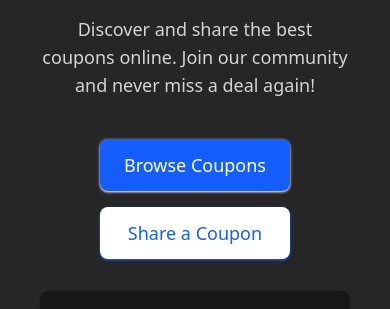
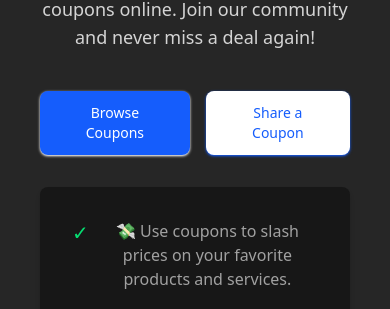
Before and after one commit to Joyal-George-KJ/CouponShare, a React (Vite) app: page / in a window 390 px wide. Shown: the part 240-549 px from the top of the page. Built offline with nearby package versions, Linux system fonts and the light colour scheme; no server answers.

Commit message:
Landing page Responsiveness done

```diff
--- a/src/screen/Home.jsx
+++ b/src/screen/Home.jsx
@@ -14,7 +14,7 @@ function Home() {
         }
     };
     return (
-        <div className="w-full h-full bg-neutral-800 text-white py-20 px-6 flex flex-col items-center mx-auto text-center">
+        <div className="w-full h-full bg-neutral-800 text-white py-8 px-6 flex flex-col items-center mx-auto text-center">
             <h1 className="text-3xl sm:text-5xl font-extrabold tracking-tight leading-tight">
                 Save More, Spend Less 💰
             </h1>
@@ -24,16 +24,16 @@ function Home() {
                 and never miss a deal again!
             </p>
 
-            <div className="mt-10 flex flex-col sm:flex-row gap-4">
+            <div className="mt-10 flex flex-col mobile:flex-row gap-4">
                 <NavLink
                     to="/stores"
-                    className="bg-blue-600 text-white px-6 py-3 text-lg font-medium rounded-lg hover:bg-blue-700 transition-all shadow shadow-white"
+                    className="bg-blue-600 mobile:text-sm text-white px-6 py-3 text-lg font-medium rounded-lg hover:bg-blue-700 transition-all shadow shadow-white"
                 >
                     Browse Coupons
                 </NavLink>
                 <button
                     onClick={couponAddHandle}
-                    className="bg-white text-blue-600 px-6 py-3 text-lg font-medium rounded-lg hover:bg-neutral-200 transition-all shadow shadow-blue-600"
+                    className="bg-white mobile:text-sm text-blue-600 px-6 py-3 text-lg font-medium rounded-lg hover:bg-neutral-200 transition-all shadow shadow-blue-600"
                 >
                     Share a Coupon
                 </button>
```
